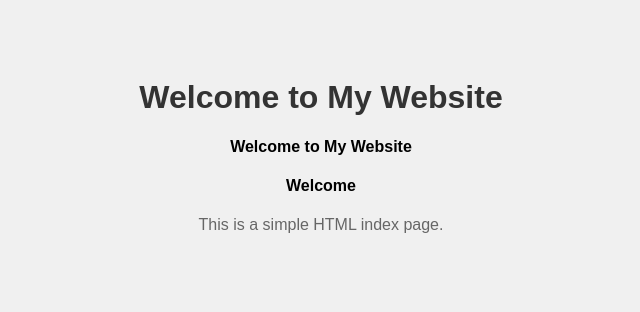
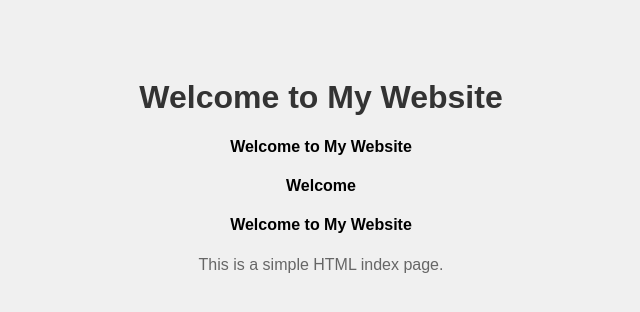
Before and after one commit to kirankarthikeyan/Docker, a plain HTML site: page index.html in a window 1280 px wide. Shown: the whole page, without its empty margins (319-959 px from the left). Drawn offline with Linux system fonts and the light colour scheme.

Commit message:
Update index.html

```diff
--- a/index.html
+++ b/index.html
@@ -23,6 +23,7 @@
   <h1>Welcome to My Website</h1>
   <h4>Welcome to My Website</h4>
   <h4>Welcome</h4>
+  <h4>Welcome to My Website</h4>
   <p>This is a simple HTML index page.</p>
 </body>
 </html>
```
